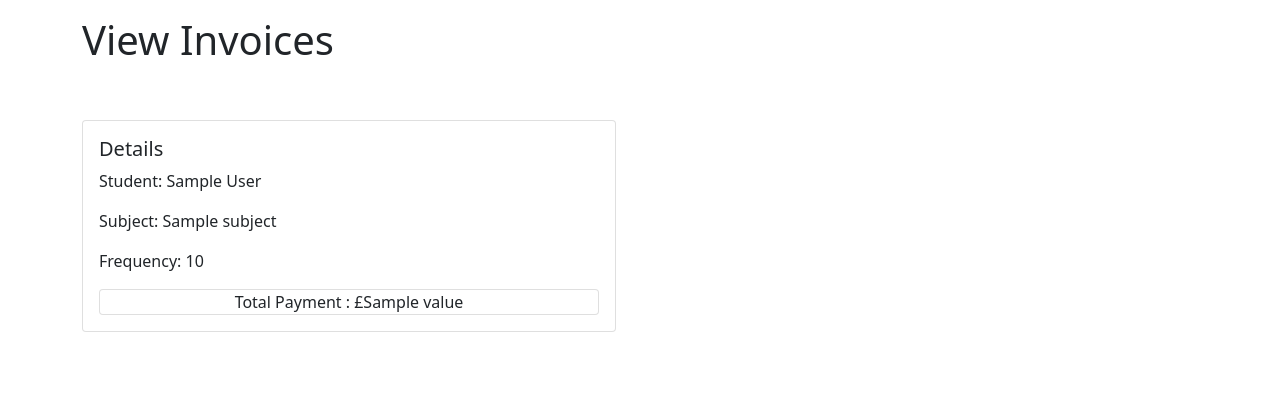
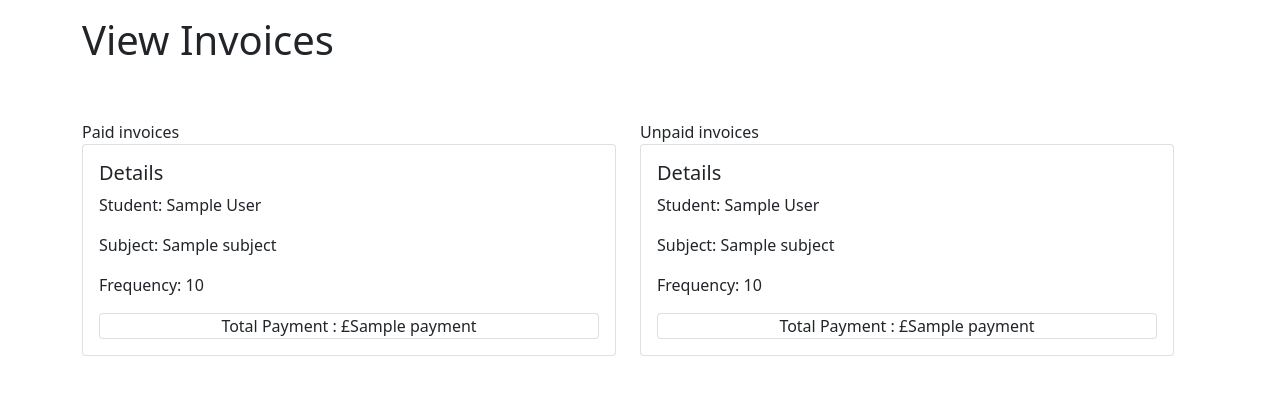
Before and after one commit to rSamaei/SEGSmallGroup, a Django app: template tutorials/templates/invoice.html in a window 1280 px wide. Shown: the part 56-451 px from the top of the page. Run offline with Django 3.2, Linux system fonts and the light colour scheme; the template is opened without the code that fills it: most values are stand-ins (such as "Sample title", 1, 10 or a date in 2020); some libraries are stand-ins or nearby versions.

Commit message:
more invoice features added

```diff
--- a/tutorials/templates/invoice.html
+++ b/tutorials/templates/invoice.html
@@ -8,47 +8,77 @@
     {% if form %}
     <form method="get">
       {% csrf_token %}
-      {{form}}S
+      {{form}}
       <button type="submit" class="btn btn-primary">Select Tutor</button>
     </form>
     {% endif %}
-    {% if request_sessions == None %}
-      <h1>No invoices to view</h1>
+    <div class="row gy-4">
+    {% if paid_sessions%}
+      <div class="col-md-6">
+        <h8>Paid invoices</h8>
+        {% for key in paid_sessions %}
+          <div class="card">
+            <div class="card-body">
+                <h5 class="card-title">Details</h5>
+                {% if user.is_student %}
+                  <p class="card-text">Tutor: {{ key.match.tutor.first_name }} {{ key.tutor.last_name }}</p>
+                {% else %}
+                  <p class="card-text">Student: {{ key.match.request_session.student.first_name }} {{ key.request_session.student.last_name }}</p>
+                {% endif %}
+                <p class="card-text">Subject: {{ key.match.request_session.subject.name }}</p>
+                <p>Frequency: {{ key.request_session.frequency }}</p>
+                <div class="card text-center">
+                  <p class="card-text">Total Payment : £{{ key.payment }}</p>
+                </div>
+            </div>
+          </div>
+        {% endfor %}
+      </div>
     {% endif %}
-
-    {% if request_sessions %}
-      <div class="row gy-4">
-      {% for key, value in request_sessions.items %}
+    {% if unpaid_sessions %}
       <div class="col-md-6">
+      <h7>Unpaid invoices</h7>
+      {% for key in unpaid_sessions %}
         <div class="card">
           <div class="card-body">
               <h5 class="card-title">Details</h5>
               {% if user.is_student %}
-                <p class="card-text">Tutor: {{ key.tutor.first_name }} {{ key.tutor.last_name }}</p>
+                <p class="card-text">Tutor: {{ key.match.tutor.first_name }} {{ key.tutor.last_name }}</p>
               {% else %}
-                <p class="card-text">Student: {{ key.request_session.student.first_name }} {{ key.request_session.student.last_name }}</p>
+                <p class="card-text">Student: {{ key.match.request_session.student.first_name }} {{ key.request_session.student.last_name }}</p>
               {% endif %}
-              <p class="card-text">Subject: {{ key.request_session.subject.name }}</p>
+              <p class="card-text">Subject: {{ key.match.request_session.subject.name }}</p>
               <p>Frequency: {{ key.request_session.frequency }}</p>
               <div class="card text-center">
-                <p class="card-text">Total Payment : £{{ value }}</p>
+                <p class="card-text">Total Payment : £{{ key.payment }}</p>
               </div>
-              <!-- <div class="col-md-6">
-                <form method="post">
-                  {% csrf_token %}
-                  <input type="hidden" name="session" value="{{key.id}}">
-                  <input type="hidden" name="price" value="{{value}}">
-                  <button type="submit" class="btn btn-primary">View Invoice</button>
-                </form>
-              </div> -->
+              {% if user.is_student %}
+                <div class="col-md-6">
+                  <form method="post">
+                    {% csrf_token %}
+                    <input type="hidden" name="session" value="{{ key.match.id }}">
+                    <button type="submit" class="btn btn-primary">Pay</button>
+                  </form>
+                </div>
+              {% endif %}
+              {% if user.is_admin %}
+              <p class="card-text">Payment Status: {{key.payment_status}}</p>
+                <div class="col-md-6">
+                  {% if key.payment_status == 'waiting' %}
+                  <form method="post">
+                    {% csrf_token %}
+                    <input type="hidden" name="session" value="{{ key.match.id }}">
+                    <button type="submit" class="btn btn-primary">Confirm Payment</button>
+                  </form>
+                  {% endif %}
+                </div>
+              {% endif %}
           </div>
-
         </div>
-      </div>
       {% endfor %}
       </div>
     {% endif %}
-
+    </div>
   </div>
 </div>
 {% endblock %}
```
Also changed, not shown: tutorials/models.py (+7 -0 lines), tutorials/views.py (+42 -38 lines), tutorials/migrations/0001_initial.py, tutorials/migrations/0002_invoice_payment_status.py (added), tutorials/migrations/0015_alter_requestsession_date_requested.py (deleted).
